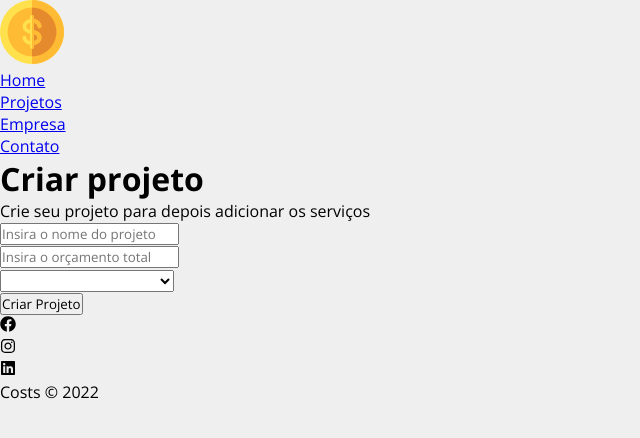
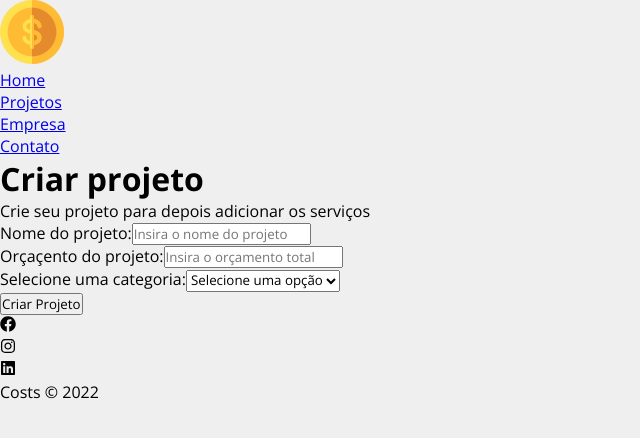
Before and after one commit to barbosadiego/react-hora-de-codar, a React (Create React App) app in the folder costs/: page /newproject in a window 1280 px wide. Shown: the top 438 px of the page, without its empty margins (0-640 px from the left). Built offline with nearby package versions, Linux system fonts and the light colour scheme.

Commit message:
form componentes

```diff
--- /dev/null
+++ b/costs/src/Components/Form/Input.css
@@ -0,0 +1,20 @@
+:local(.form_control){
+  display: flex;
+  flex-direction: column;
+  margin-bottom: 1em;
+}
+
+:local(.form_control label){
+  margin-bottom: .6em;
+  font-weight: bold;
+}
+
+:local(.form_control input){
+  padding: .7em;
+  border-radius: 0;
+  border: none;
+}
+
+:local(.form_control::placeholder){
+  color: #7b7b7b;
+}
--- /dev/null
+++ b/costs/src/Components/Form/Input.jsx
@@ -0,0 +1,20 @@
+import React from 'react';
+import styles from './Input.css';
+
+const Input = ({ type, text, name, placeholder, handleOnChange, value }) => {
+  return (
+    <div className={styles.form_control}>
+      <label htmlFor={name}>{text}:</label>
+      <input
+        type={type}
+        name={name}
+        id={name}
+        placeholder={placeholder}
+        onChange={handleOnChange}
+        value={value}
+      />
+    </div>
+  );
+};
+
+export default Input;
--- /dev/null
+++ b/costs/src/Components/Form/Select.css
@@ -0,0 +1,16 @@
+:local(.form_control) {
+  display: flex;
+  flex-direction: column;
+  margin-bottom: 1em;
+}
+
+:local(.form_control label) {
+  margin-bottom: 0.6em;
+  font-weight: bold;
+}
+
+:local(.form_control select) {
+  padding: 0.7em;
+  border-radius: 0;
+  border: none;
+}
--- /dev/null
+++ b/costs/src/Components/Form/Select.jsx
@@ -0,0 +1,15 @@
+import React from 'react'
+import styles from './Select.css'
+
+const Select = ({text, name, options, handleOnChange, value}) => {
+  return (
+    <div className={styles.form_control}>
+      <label htmlFor={name}>{text}:</label>
+      <select name={name} id={name}>
+        <option>Selecione uma opção</option>
+      </select>
+    </div>
+  )
+}
+
+export default Select
--- /dev/null
+++ b/costs/src/Components/Form/SubmitButton.css
@@ -0,0 +1,13 @@
+:local(.btn) {
+  background-color: #222;
+  color: #fff;
+  padding: .7em 1.2em;
+  text-decoration: none;
+  transition: .3s;
+  cursor: pointer;
+  border: none;
+}
+:local(.btn:hover){
+  background-color: #ffbb33;
+  color: #222;
+}
--- /dev/null
+++ b/costs/src/Components/Form/SubmitButton.jsx
@@ -0,0 +1,14 @@
+import React from 'react'
+import styles from './SubmitButton.css'
+
+const SubmitButton = ({text}) => {
+  return (
+    <div>
+      <button className={styles.btn}>
+        {text}
+      </button>
+  </div>
+  )
+}
+
+export default SubmitButton
--- a/costs/src/Components/Pages/NewProject.jsx
+++ b/costs/src/Components/Pages/NewProject.jsx
@@ -2,12 +2,12 @@ import React from 'react'
 import ProjectForm from '../Project/ProjectForm'
 import styles from './NewProject.css'
 
-const NewProject = (props) => {
+const NewProject = () => {
   return (
     <div className={styles.newproject_container}>
       <h1>Criar projeto</h1>
       <p>Crie seu projeto para depois adicionar os serviços</p>
-      <ProjectForm />
+      <ProjectForm btnText='Criar Projeto' />
     </div>
   )
 }
--- /dev/null
+++ b/costs/src/Components/Project/ProjectForm.css
@@ -0,0 +1,4 @@
+:local(.form){
+  width: 100%;
+  margin: 2em 0;
+}
--- a/costs/src/Components/Project/ProjectForm.jsx
+++ b/costs/src/Components/Project/ProjectForm.jsx
@@ -1,22 +1,28 @@
 import React from 'react';
+import Input from '../Form/Input';
+import Select from '../Form/Select';
+import SubmitButton from '../Form/SubmitButton';
+import styles from './ProjectForm.css';
 
-const ProjectForm = (props) => {
+const ProjectForm = ({btnText}) => {
   return (
-    <form>
+    <form className={styles.form}>
+      <Input
+        type="text"
+        text="Nome do projeto"
+        name="name"
+        placeholder="Insira o nome do projeto"
+      />
+      <Input
+        type="number"
+        text="Orçaçento do projeto"
+        name="budget"
+        placeholder="Insira o orçamento total"
+      />
       <div>
-        <input type="text" placeholder="Insira o nome do projeto" />
+        <Select name='category-id' text='Selecione uma categoria' />
       </div>
-      <div>
-        <input type="number" placeholder="Insira o orçamento total" />
-      </div>
-      <div>
-        <select name="category_id" id="">
-          <option disabled>Selecione uma categoria</option>
-        </select>
-      </div>
-      <div>
-        <input type="submit" value='Criar Projeto' />
-      </div>
+      <SubmitButton text={btnText} />
     </form>
   );
 };
```
